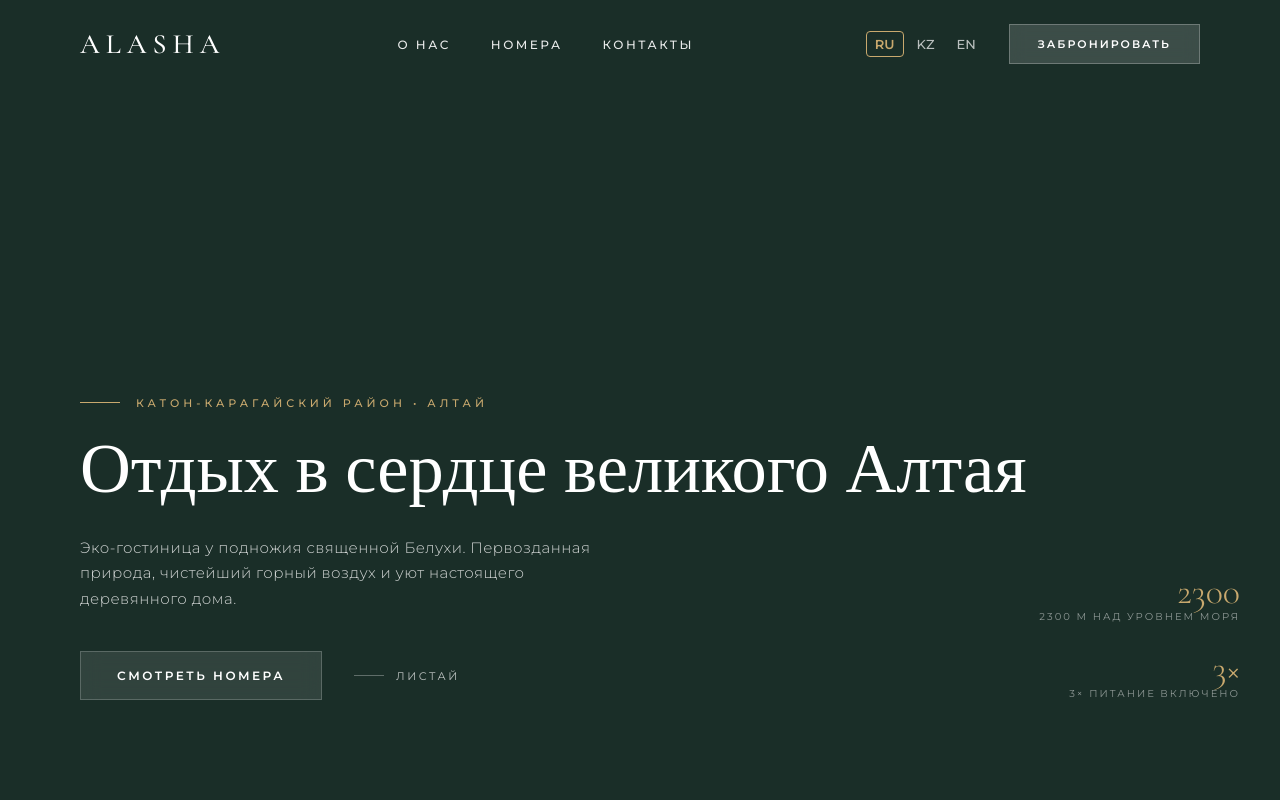
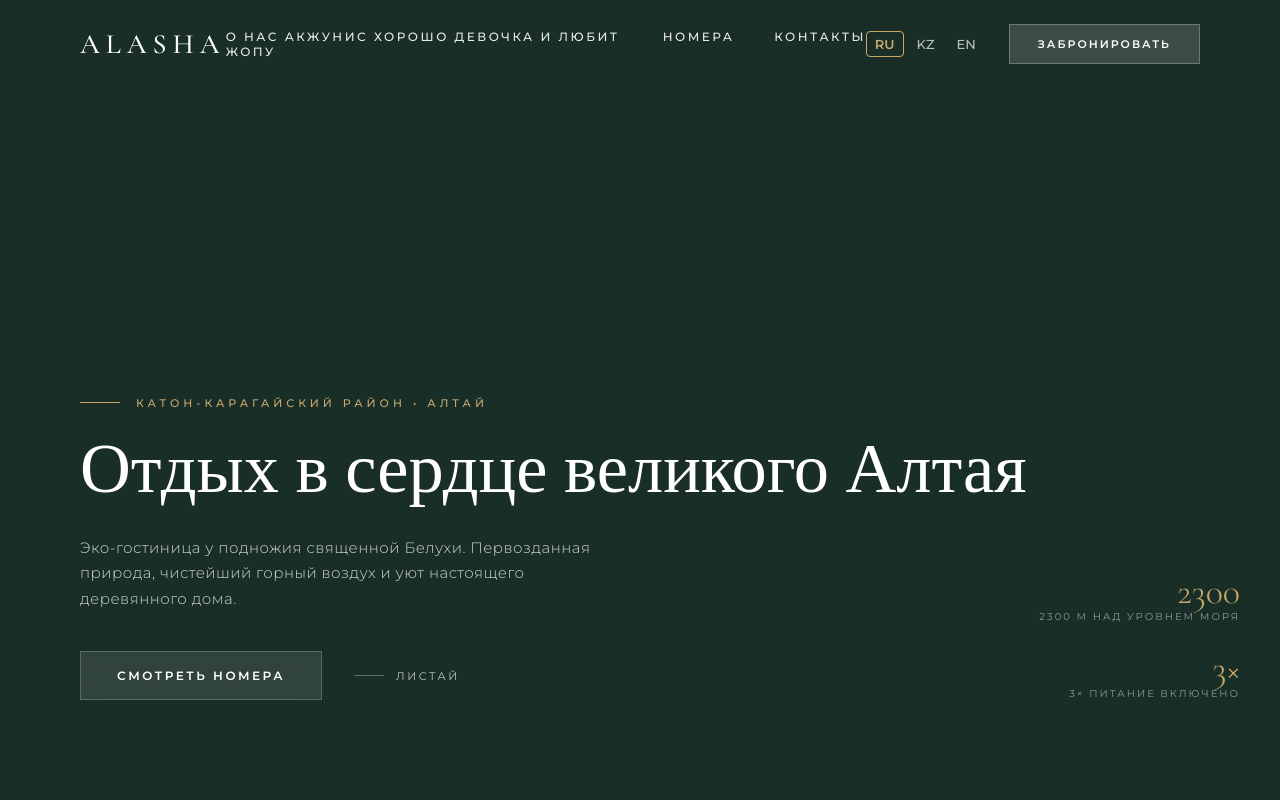
Before and after one commit to Zhanserk/alasha, a React (Vite) app: page / in a window 1280 px wide. Shown: the top 800 px of the page. Built offline with nearby package versions, Linux system fonts and the light colour scheme.

Commit message:
Чутка поминали

```diff
--- a/src/i18n.js
+++ b/src/i18n.js
@@ -4,7 +4,7 @@ import { initReactI18next } from 'react-i18next';
 const resources = {
   ru: {
     translation: {
-      "nav_about": "О нас",
+      "nav_about": "О нас Акжунис хорошо девочка и любит жопу",
       "nav_rooms": "Номера",
       "nav_contacts": "Контакты",
       "btn_book": "Забронировать",
```
